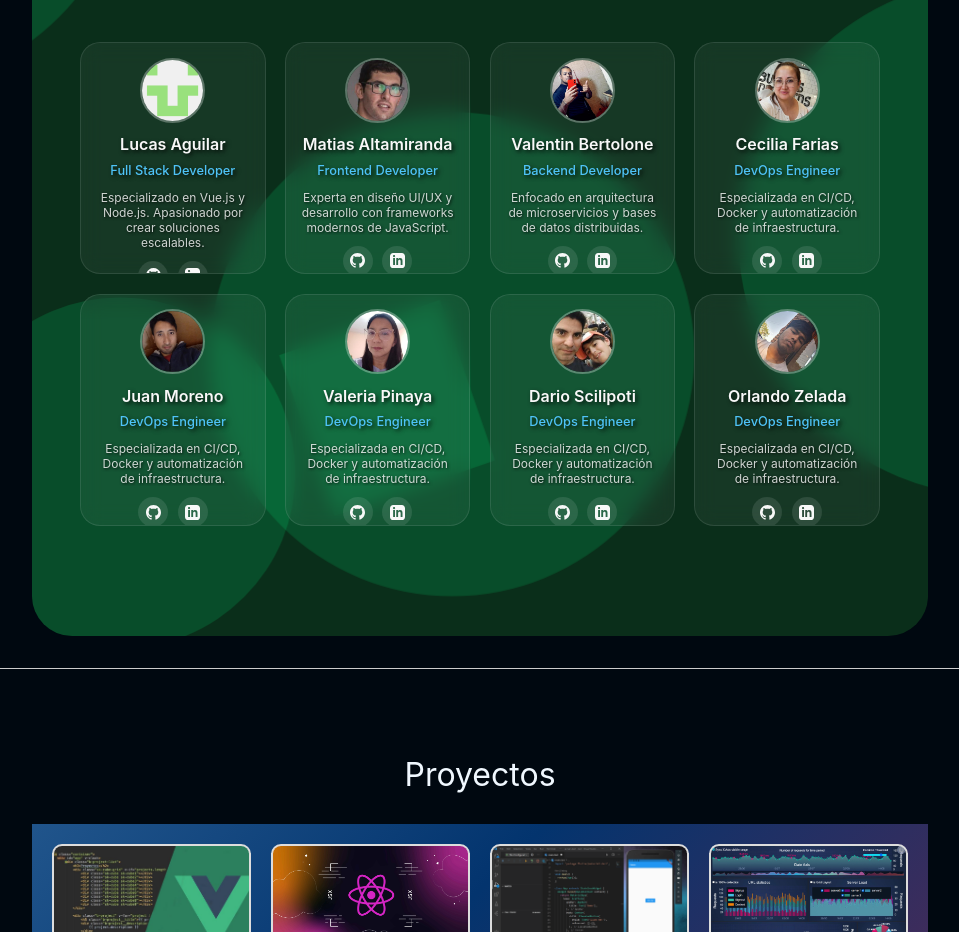
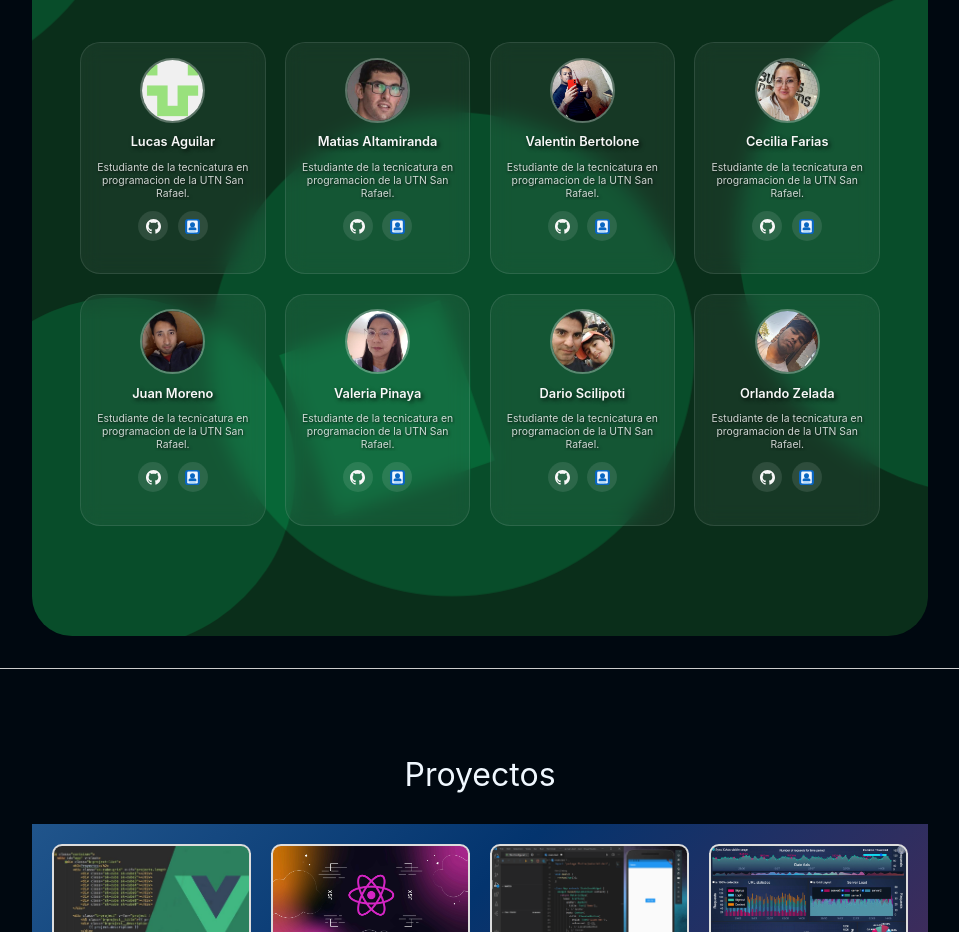
Before and after one commit to JuanMoreno18/Portafolio-EscuadronLobo-Vuejs, a Vue app: page / in a window 1280 px wide. Shown: the part 1180-2112 px from the top of the page, without its empty margins (160-1119 px from the left). Built offline with nearby package versions, Linux system fonts and the light colour scheme.

Commit message:
Terminado portafolio grupal

```diff
--- a/src/components/IntegrantesComponente.vue
+++ b/src/components/IntegrantesComponente.vue
@@ -15,8 +15,8 @@ const integrantes = ref([
   {
     id: 1,
     nombre: 'Lucas Aguilar',
-    rol: 'Full Stack Developer',
-    descripcion: 'Especializado en Vue.js y Node.js. Apasionado por crear soluciones escalables.',
+    //rol: 'Full Stack Developer',
+    descripcion: 'Estudiante de la tecnicatura en programacion de la UTN San Rafael.',
     github: 'https://github.com/Luklas7u7',
     linkedin: 'https://linkedin.com/in/juanperez',
     imagen: LucasImg,
@@ -24,8 +24,8 @@ const integrantes = ref([
   {
     id: 2,
     nombre: 'Matias Altamiranda',
-    rol: 'Frontend Developer',
-    descripcion: 'Experta en diseño UI/UX y desarrollo con frameworks modernos de JavaScript.',
+    //rol: 'Frontend Developer',
+    descripcion: 'Estudiante de la tecnicatura en programacion de la UTN San Rafael.',
     github: 'https://github.com/mathias5525',
     linkedin: 'https://linkedin.com/in/mariagonzalez',
     imagen: MatiasImg,
@@ -33,8 +33,8 @@ const integrantes = ref([
   {
     id: 3,
     nombre: 'Valentin Bertolone',
-    rol: 'Backend Developer',
-    descripcion: 'Enfocado en arquitectura de microservicios y bases de datos distribuidas.',
+    //rol: 'Backend Developer',
+    descripcion: 'Estudiante de la tecnicatura en programacion de la UTN San Rafael.',
     github: 'https://github.com/Valentin-bertolone',
     linkedin: 'https://linkedin.com/in/carlosrodriguez',
     imagen: ValentinImg,
@@ -42,8 +42,8 @@ const integrantes = ref([
   {
     id: 4,
     nombre: 'Cecilia Farias',
-    rol: 'DevOps Engineer',
-    descripcion: 'Especializada en CI/CD, Docker y automatización de infraestructura.',
+    //rol: 'DevOps Engineer',
+    descripcion: 'Estudiante de la tecnicatura en programacion de la UTN San Rafael.',
     github: 'https://github.com/Cecy-Fa',
     linkedin: 'https://linkedin.com/in/anamartinez',
     imagen: CeciliaImg,
@@ -51,8 +51,8 @@ const integrantes = ref([
   {
   id: 5,
     nombre: 'Juan Moreno',
-    rol: 'DevOps Engineer',
-    descripcion: 'Especializada en CI/CD, Docker y automatización de infraestructura.',
+    //rol: 'DevOps Engineer',
+    descripcion: 'Estudiante de la tecnicatura en programacion de la UTN San Rafael.',
     github: 'https://github.com/JuanMoreno18',
     linkedin: 'https://linkedin.com/in/anamartinez',
     imagen: JuanImg,
@@ -60,8 +60,8 @@ const integrantes = ref([
   {
   id: 6,
     nombre: 'Valeria Pinaya',
-    rol: 'DevOps Engineer',
-    descripcion: 'Especializada en CI/CD, Docker y automatización de infraestructura.',
+    //rol: 'DevOps Engineer',
+    descripcion: 'Estudiante de la tecnicatura en programacion de la UTN San Rafael.',
     github: 'https://github.com/ValeriaPinaya',
     linkedin: 'https://linkedin.com/in/anamartinez',
     imagen: ValeriaImg,
@@ -69,8 +69,8 @@ const integrantes = ref([
    {
   id: 7,
     nombre: 'Dario Scilipoti',
-    rol: 'DevOps Engineer',
-    descripcion: 'Especializada en CI/CD, Docker y automatización de infraestructura.',
+    //rol: 'DevOps Engineer',
+    descripcion: 'Estudiante de la tecnicatura en programacion de la UTN San Rafael.',
     github: 'https://github.com/dariosci',
     linkedin: 'https://linkedin.com/in/anamartinez',
     imagen: DarioImg,
@@ -78,8 +78,8 @@ const integrantes = ref([
    {
   id: 8,
     nombre: 'Orlando Zelada',
-    rol: 'DevOps Engineer',
-    descripcion: 'Especializada en CI/CD, Docker y automatización de infraestructura.',
+    //rol: 'DevOps Engineer',
+    descripcion: 'Estudiante de la tecnicatura en programacion de la UTN San Rafael.',
     github: 'https://github.com/ZeladaG940',
     linkedin: 'https://linkedin.com/in/anamartinez',
     imagen: OrlandoImg,
@@ -134,11 +134,25 @@ const integrantes = ref([
                 target="_blank"
                 rel="noopener noreferrer"
                 class="enlace-red"
-                title="LinkedIn"
+                title="Perfil profesional"
               >
-                <svg xmlns="http://www.w3.org/2000/svg" width="24" height="24" viewBox="0 0 24 24" fill="currentColor">
-                  <path d="M19 0h-14c-2.761 0-5 2.239-5 5v14c0 2.761 2.239 5 5 5h14c2.762 0 5-2.239 5-5v-14c0-2.761-2.238-5-5-5zm-11 19h-3v-11h3v11zm-1.5-12.268c-.966 0-1.75-.79-1.75-1.764s.784-1.764 1.75-1.764 1.75.79 1.75 1.764-.783 1.764-1.75 1.764zm13.5 12.268h-3v-5.604c0-3.368-4-3.113-4 0v5.604h-3v-11h3v1.765c1.396-2.586 7-2.777 7 2.476v6.759z"/>
-                </svg>
+                <svg xmlns="http://www.w3.org/2000/svg" width="48" height="48" viewBox="0 0 24 24">
+  <!-- Fondo cuadrado azul (LinkedIn style) -->
+  <rect width="24" height="24" rx="5" fill="#0A66C2"/>
+
+  <!-- Hoja del currículum (celeste más claro y suave) -->
+  <rect x="3.5" y="2.5" width="17" height="19" rx="2" ry="2" fill="#F0F6FF"/>
+
+  <!-- Figura humana (más grande, cabeza separada del cuerpo) -->
+  <circle cx="12" cy="9" r="4" fill="#0A66C2"/> <!-- Cabeza -->
+  <path fill="#0A66C2" d="M5.8 15.5c0-3 12.4-3 12.4 0v2.5H5.8v-2.5z"/> <!-- Cuerpo -->
+
+  <!-- Líneas de texto del CV -->
+  <rect x="7" y="19.3" width="10" height="1" fill="#90CAF9"/>
+  <rect x="7" y="21" width="8" height="1" fill="#90CAF9"/>
+</svg>
+
+
               </a>
             </div>
           </div>
@@ -247,7 +261,7 @@ const integrantes = ref([
 }
 
 .nombre {
-  font-size: 1rem;
+  font-size: 0.8rem;
   color: var(--vt-c-white-soft);
   margin-bottom: 0.2rem;
   text-shadow: 2px 2px 4px rgba(0, 0, 0, 0.8);
@@ -263,7 +277,7 @@ const integrantes = ref([
 }
 
 .descripcion {
-  font-size: 0.75rem;
+  font-size: 0.65rem;
   color: rgba(255, 255, 255, 0.8);
   line-height: 1.25;
   margin-bottom: 0.7rem;
```
